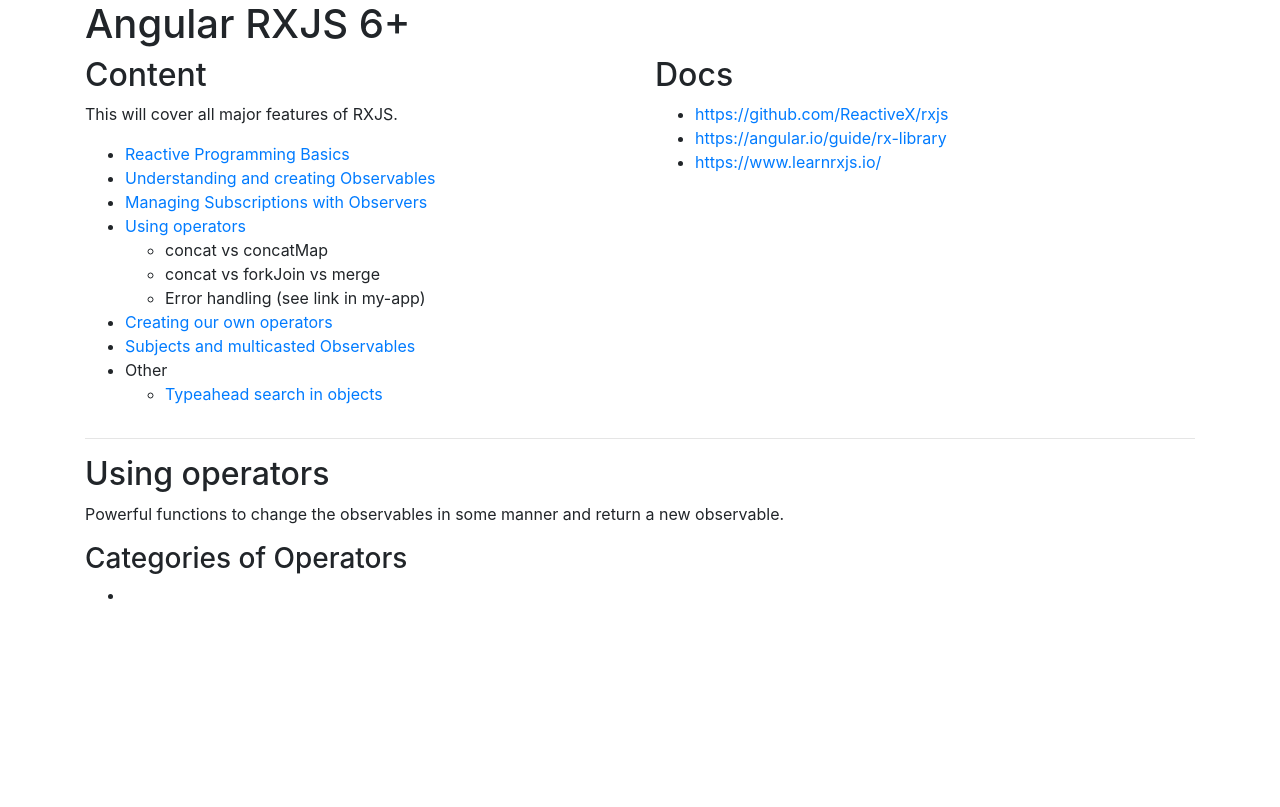
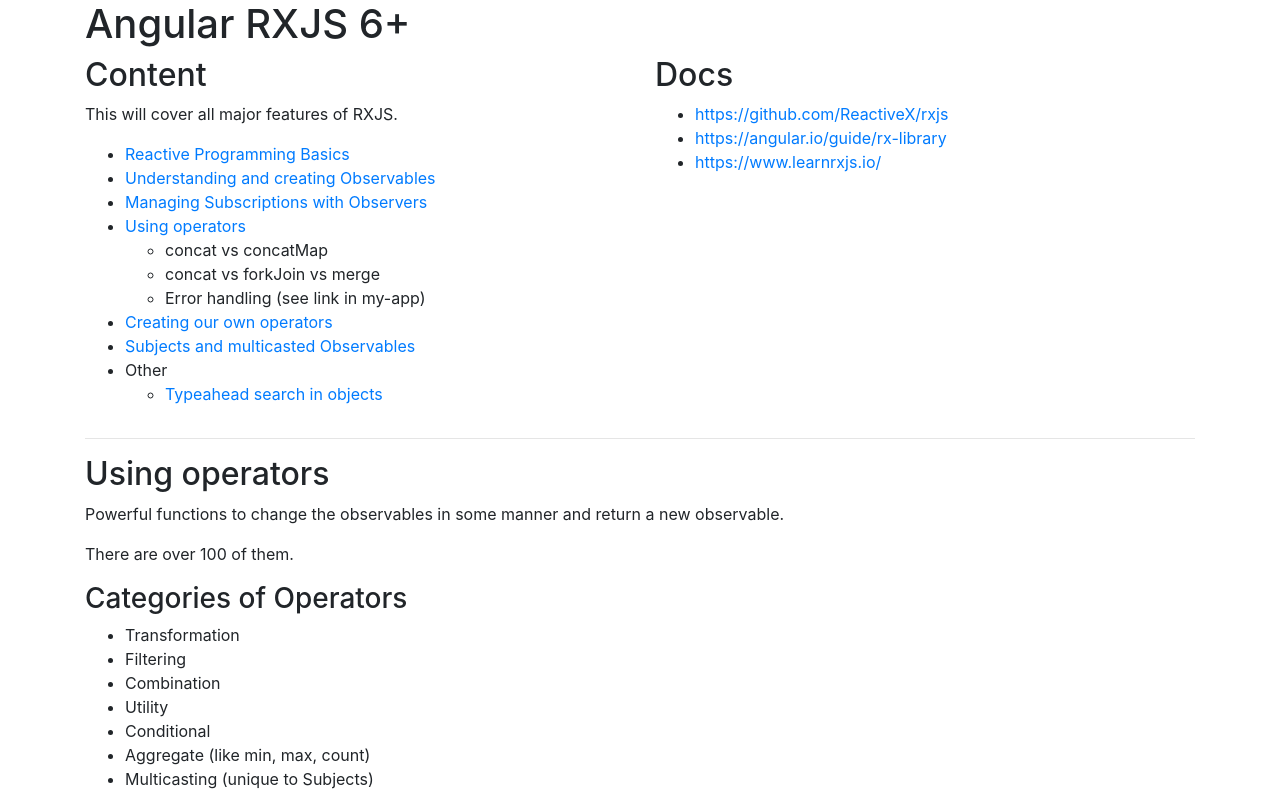
Before and after one commit to henrikmathiesen/angular-x-rxjs6-plus, an Angular app: page /using-operators in a window 1280 px wide. Built offline with nearby package versions, Linux system fonts and the light colour scheme.

Commit message:
-categories of operators

```diff
--- a/src/app/using-operators/using-operators.component.html
+++ b/src/app/using-operators/using-operators.component.html
@@ -3,8 +3,17 @@
 <p>
     Powerful functions to change the observables in some manner and return a new observable.
 </p>
+<p>
+    There are over 100 of them.
+</p>
 
 <h3>Categories of Operators</h3>
 <ul>
-    <li></li>
+    <li>Transformation</li>
+    <li>Filtering</li>
+    <li>Combination</li>
+    <li>Utility</li>
+    <li>Conditional</li>
+    <li>Aggregate (like min, max, count)</li>
+    <li>Multicasting (unique to Subjects)</li>
 </ul>
```
